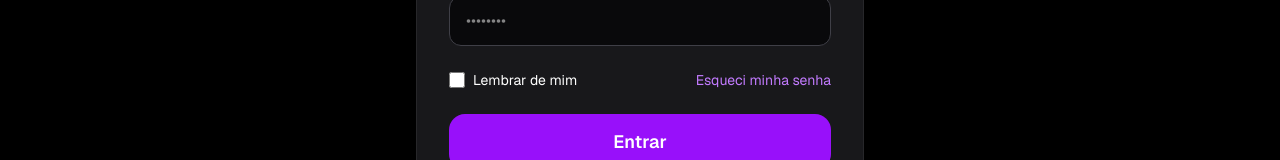
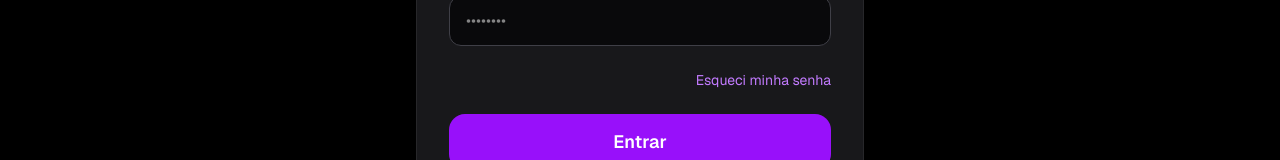
Before and after one commit to rpdfd19-crypto/kaelor-games, a Next.js app: page /login in a window 1280 px wide. Shown: the part 428-588 px from the top of the page. Built offline with nearby package versions, Linux system fonts and the light colour scheme; no server answers.

Commit message:
Atualiza título

```diff
--- a/app/login/page.tsx
+++ b/app/login/page.tsx
@@ -7,22 +7,8 @@ import { useRouter } from 'next/navigation';
 export default function Login() {
   const router = useRouter();
 
-  const [email, setEmail] = useState(() => {
-    if (typeof window !== 'undefined') {
-      return localStorage.getItem('lembrarEmail') || '';
-    }
-    return '';
-  });
-
+  const [email, setEmail] = useState('');
   const [senha, setSenha] = useState('');
-
-  const [lembrar, setLembrar] = useState(() => {
-    if (typeof window !== 'undefined') {
-      return localStorage.getItem('lembrarEmail') !== null;
-    }
-    return false;
-  });
-
   const [loading, setLoading] = useState(false);
 
   const handleSubmit = async (
@@ -38,8 +24,7 @@ export default function Login() {
         {
           method: 'POST',
           headers: {
-            'Content-Type':
-              'application/json',
+            'Content-Type': 'application/json',
           },
           credentials: 'include',
           body: JSON.stringify({
@@ -49,8 +34,7 @@ export default function Login() {
         }
       );
 
-      const data =
-        await response.json();
+      const data = await response.json();
 
       if (!response.ok) {
         alert(
@@ -60,23 +44,10 @@ export default function Login() {
         return;
       }
 
-      if (lembrar) {
-        localStorage.setItem(
-          'lembrarEmail',
-          email
-        );
-      } else {
-        localStorage.removeItem(
-          'lembrarEmail'
-        );
-      }
-
       router.push('/catalogo');
       router.refresh();
     } catch {
-      alert(
-        'Erro ao realizar login.'
-      );
+      alert('Erro ao realizar login.');
     } finally {
       setLoading(false);
     }
@@ -109,9 +80,7 @@ export default function Login() {
                 type="email"
                 value={email}
                 onChange={(e) =>
-                  setEmail(
-                    e.target.value
-                  )
+                  setEmail(e.target.value)
                 }
                 className="w-full bg-zinc-950 border border-zinc-700 rounded-xl px-4 py-3 focus:outline-none focus:border-purple-500"
                 placeholder="seu@email.com"
@@ -128,9 +97,7 @@ export default function Login() {
                 type="password"
                 value={senha}
                 onChange={(e) =>
-                  setSenha(
-                    e.target.value
-                  )
+                  setSenha(e.target.value)
                 }
                 className="w-full bg-zinc-950 border border-zinc-700 rounded-xl px-4 py-3 focus:outline-none focus:border-purple-500"
                 placeholder="••••••••"
@@ -138,22 +105,7 @@ export default function Login() {
               />
             </div>
 
-            <div className="flex items-center justify-between text-sm">
-              <label className="flex items-center gap-2 cursor-pointer">
-                <input
-                  type="checkbox"
-                  checked={lembrar}
-                  onChange={(e) =>
-                    setLembrar(
-                      e.target.checked
-                    )
-                  }
-                  className="accent-purple-600 w-4 h-4"
-                />
-
-                Lembrar de mim
-              </label>
-
+            <div className="flex justify-end text-sm">
               <Link
                 href="#"
                 className="text-purple-400 hover:text-purple-300"
```
